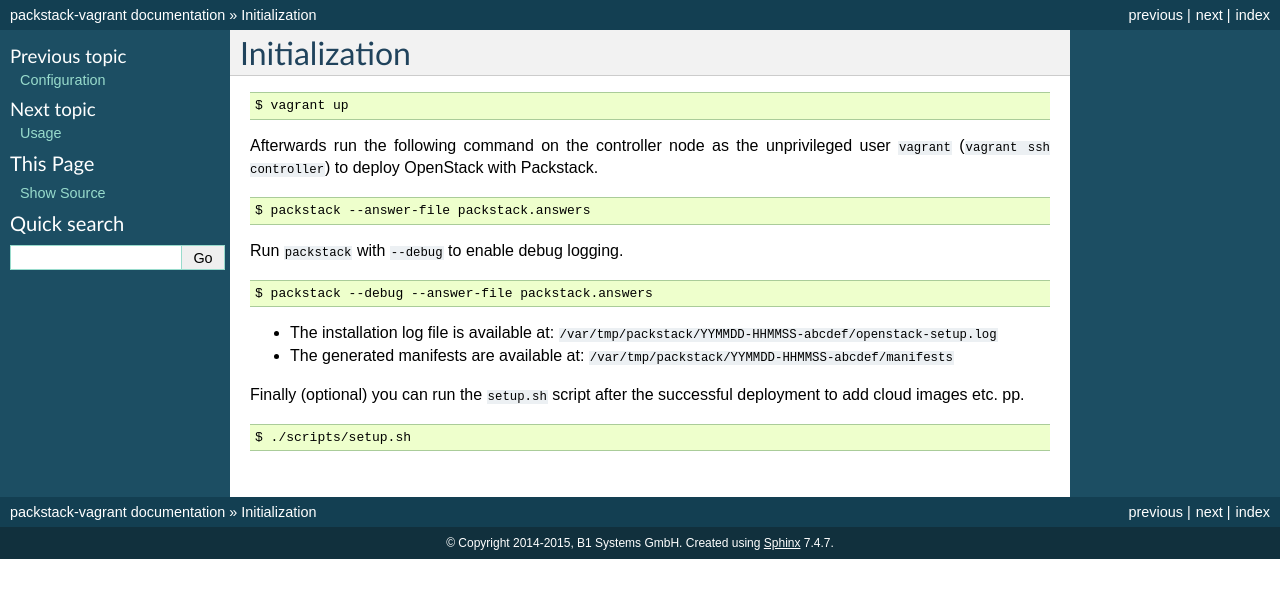
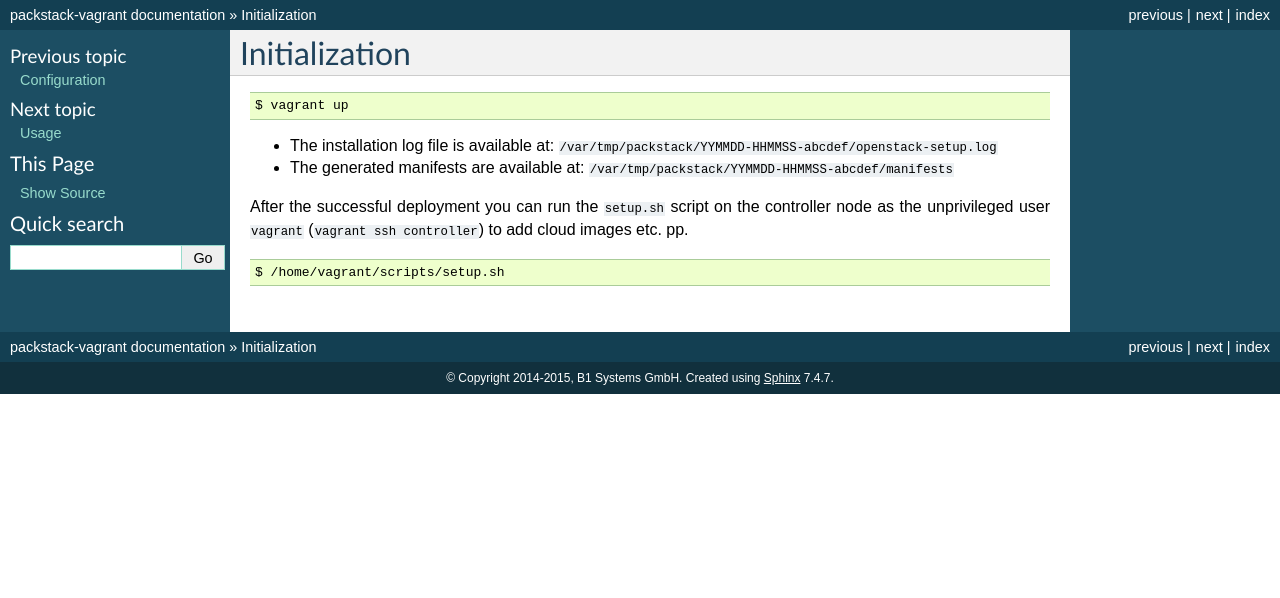
Before and after one commit to stackforge/packstack-vagrant, a Sphinx documentation site: the page built from doc/source/initialization.rst, in a window 1280 px wide. Shown: the top 598 px of the page. Built offline with Sphinx 7.4.7, drawn with Linux system fonts in a browser that asks for light colours.

Commit message:
Add provisioning with packstack to the Vagrantfile
Change-Id: I3d0b6da7c3ced8152656fec5854c233e2ec3c673

```diff
--- a/doc/source/initialization.rst
+++ b/doc/source/initialization.rst
@@ -5,28 +5,15 @@ Initialization
 
     $ vagrant up
 
-Afterwards run the following command on the controller node as the
-unprivileged user ``vagrant`` (``vagrant ssh controller``)
-to deploy OpenStack with Packstack.
-
-::
-
-    $ packstack --answer-file packstack.answers
-
-Run ``packstack`` with ``--debug`` to enable debug logging.
-
-::
-
-    $ packstack --debug --answer-file packstack.answers
-
 -  The installation log file is available at:
    ``/var/tmp/packstack/YYMMDD-HHMMSS-abcdef/openstack-setup.log``
 -  The generated manifests are available at:
    ``/var/tmp/packstack/YYMMDD-HHMMSS-abcdef/manifests``
 
-Finally (optional) you can run the ``setup.sh`` script after the successful
-deployment to add cloud images etc. pp.
+After the successful deployment you can run the ``setup.sh`` script
+on the controller node as the unprivileged user ``vagrant``
+(``vagrant ssh controller``)  to add cloud images etc. pp.
 
 ::
 
-    $ ./scripts/setup.sh
+    $ /home/vagrant/scripts/setup.sh
```
Also changed, not shown: 4 other files.
